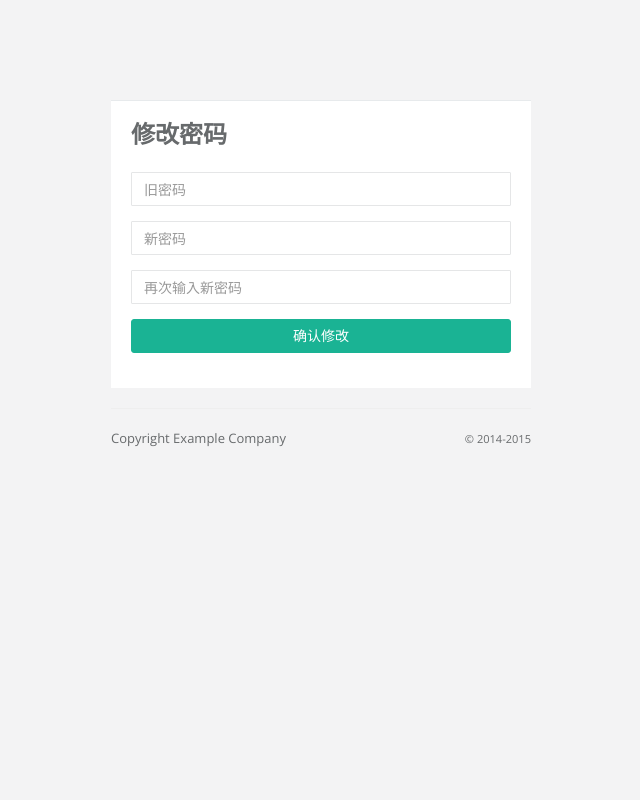
After one commit to legolas-zeng/scrapy_web, a Django app: page /changepasswd in a window 1280 px wide. The commit adds this page. Shown: the whole page, without its empty margins (319-959 px from the left). Run offline with Django 3.2, Linux system fonts and the light colour scheme; some libraries are stand-ins or nearby versions.

Commit message:
新增修改密码的功能

```diff
--- a/customer/views.py
+++ b/customer/views.py
@@ -5,6 +5,9 @@ from django.http import HttpResponse,HttpResponseRedirect,JsonResponse,request,H
 from django.views.decorators.csrf import csrf_exempt
 import json
 from django.contrib.auth.models import User
+from django.contrib.auth import authenticate
+from django.urls import reverse
+from django.contrib.auth.hashers import make_password, check_password
 
 # Create your views here.
 
@@ -83,3 +86,34 @@ def api_handle_user(request):
 		'status': 1
 	}
 	return JsonResponse(context)
+
+@csrf_exempt
+def changepasswd(request,template='customer/changepasswd.html'):
+	msg = ''
+	if request.method == 'POST':
+		password = request.GET['oldpassward']
+		newpassward = request.GET['newpassward']
+		renewpassward = request.GET['renewpassward']
+		username = request.user
+		print(password,newpassward,renewpassward,username)
+		user = authenticate(username=username, password=password)
+		if user is not None:
+			if user.is_active:
+				if newpassward != renewpassward:
+					msg = "两次新密码输入的不一样"
+				else:
+					user = User.objects.get(username=request.POST.get('username'))
+					if user:
+						if check_password(request.POST.get('password'), user.password):
+							user.password = make_password(newpassward)
+							user.save()
+							return HttpResponseRedirect(reverse('index'))
+			else:
+				msg = "用户已被禁用"
+		else:
+			msg = '旧密码错误'
+	context = {
+		'msg': msg,
+	}
+
+	return render(request,template, context)
--- a/newsweb/urls.py
+++ b/newsweb/urls.py
@@ -18,10 +18,7 @@ urlpatterns = [
 	url(r'grada_list',views.grada_list,name='grada_list'),
 	url(r'cnn_list',views.cnn_list,name='cnn_list'),
 	url(r'anvilgroup_list',views.anvilgroup_list,name='anvilgroup_list'),
-
 	url(r'pagelist',sv.pagelist,name='pagelist'),
-
-
 
 
     # 文章详情页
@@ -41,6 +38,8 @@ urlpatterns = [
 	# 权限类
 	url(r'^login$',views.Login,name='login'),
 	url(r'^logout', views.Logout, name='logout'),
+	url(r'^changepasswd', cv.changepasswd, name='changepasswd'),
+
 
 	# 搜索类
 	url(r'^ip_search$', sv.ip_search, name='ip_search'),
--- /dev/null
+++ b/templates/customer/changepasswd.html
@@ -0,0 +1,62 @@
+<!DOCTYPE html>
+<html>
+
+<head>
+
+    <meta charset="utf-8">
+    <meta name="viewport" content="width=device-width, initial-scale=1.0">
+
+    <title>INSPINIA | Forgot password</title>
+
+    <link href="/static/css/bootstrap.min.css" rel="stylesheet">
+    <link href="/static/font-awesome/css/font-awesome.css" rel="stylesheet">
+
+    <link href="/static/css/animate.css" rel="stylesheet">
+    <link href="/static/css/style.css" rel="stylesheet">
+
+</head>
+
+<body class="gray-bg">
+
+    <div class="passwordBox animated fadeInDown">
+        <div class="row">
+            <div class="col-md-12">
+                <div class="ibox-content">
+                    <h2 class="font-bold">修改密码</h2>
+                    <div class="row">
+                        <div class="col-lg-12">
+                            <form class="m-t" role="form" action="{% url "changepasswd" %}" method='post'>
+                                <div class="form-group">
+                                    <input name="oldpassward" type="password" class="form-control" placeholder="旧密码" required="">
+                                </div>
+                                <div class="form-group">
+                                    <input name="newpassward" type="password" class="form-control" placeholder="新密码" required="">
+                                </div>
+                                <div class="form-group">
+                                    <input name="renewpassward" type="password" class="form-control" placeholder="再次输入新密码" required="">
+                                </div>
+                                <button type="submit" class="btn btn-primary block full-width m-b">确认修改</button>
+                                {% if msg %}
+                                    <br>
+                                    <span class="text-danger">错误：{{ msg }}</span>
+                                {% endif %}
+                            </form>
+                        </div>
+                    </div>
+                </div>
+            </div>
+        </div>
+        <hr/>
+        <div class="row">
+            <div class="col-md-6">
+                Copyright Example Company
+            </div>
+            <div class="col-md-6 text-right">
+               <small>© 2014-2015</small>
+            </div>
+        </div>
+    </div>
+
+</body>
+
+</html>
--- a/templates/index.html
+++ b/templates/index.html
@@ -25,7 +25,7 @@
                             <span class="clear"> <span class="block m-t-xs"> <strong class="font-bold">{{request.user.last_name}}{{ request.user.first_name }}</strong>
                              </span> <span class="text-muted text-xs block">{% if request.user.is_superuser %}超级用户{% elif request.user.is_staff%}管理员{% else %}普通用户{% endif %}<b class="caret"></b></span> </span> </a>
                             <ul class="dropdown-menu animated fadeInRight m-t-xs">
-                                <li><a href="#">修改密码</a></li>
+                                <li><a href="{% url 'changepasswd' %}">修改密码</a></li>
                                 <li><a href="{% url 'logout' %}">退出登录</a></li>
                             </ul>
                         </div>
```
Also changed, not shown: scripts/mysql_connect.py (+2 -10 lines).
